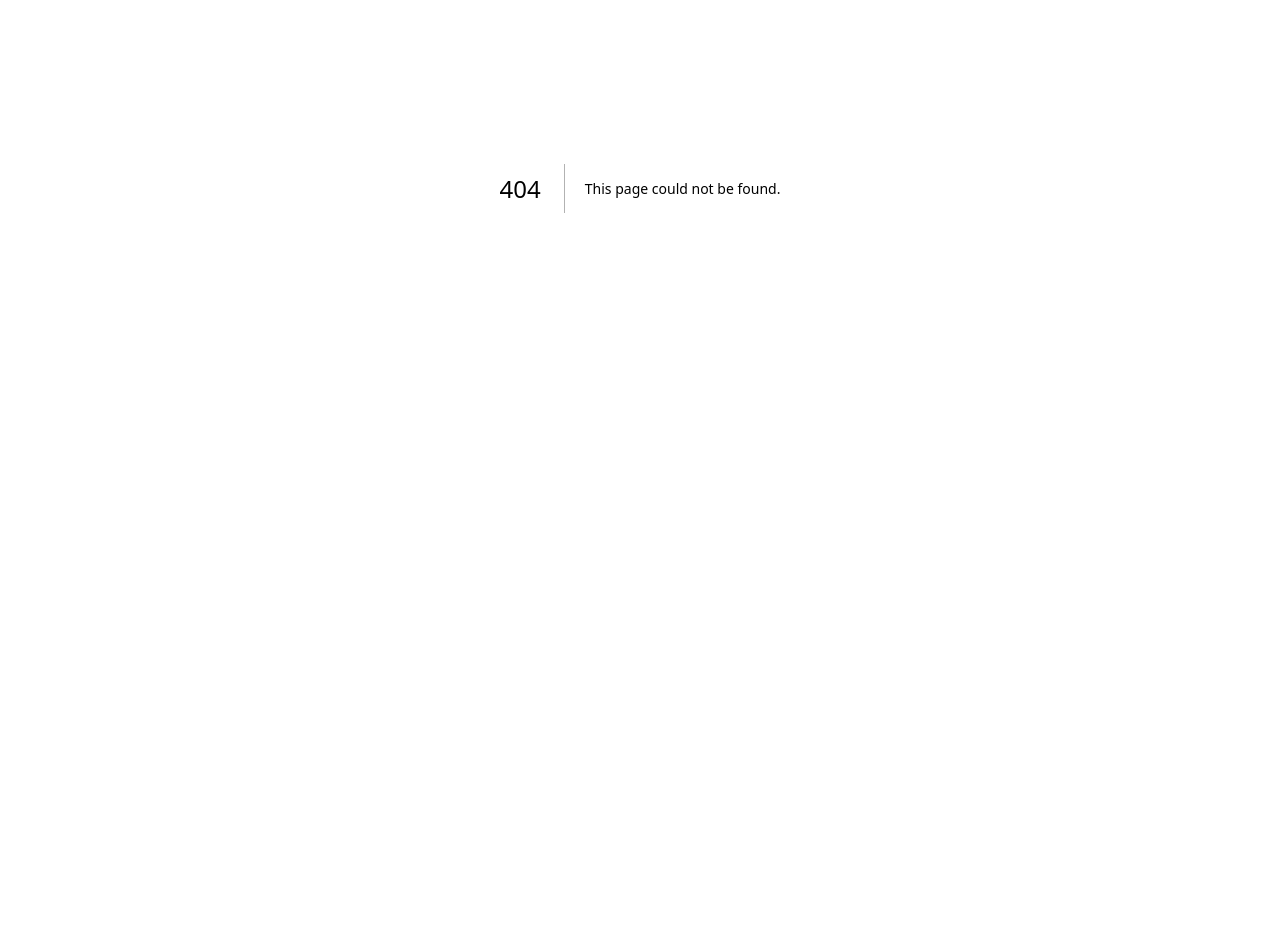
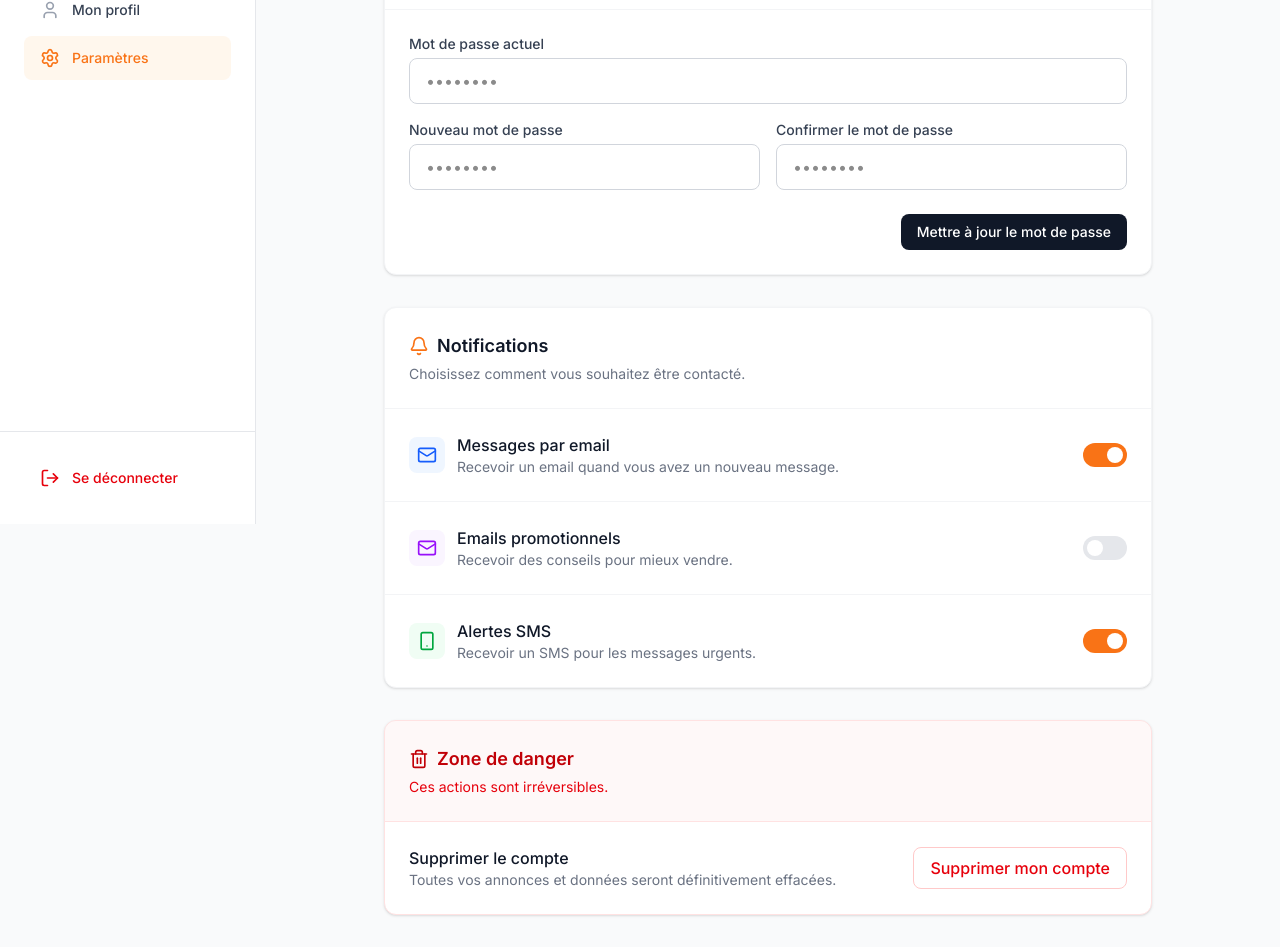
Before and after one commit to Lamiaker/sou9i, a Next.js app: page /dashboard/settings in a window 1280 px wide. Before the commit this address had no page. Shown: the part 340-1287 px from the top of the page. Before the commit the page ends 928 px from the top, so only its background shows below. Built offline with nearby package versions, Linux system fonts and the light colour scheme.

Commit message:
add The Settings Page

```diff
--- /dev/null
+++ b/app/dashboard/settings/page.tsx
@@ -0,0 +1,168 @@
+"use client";
+
+import { useState } from "react";
+import { Lock, Bell, Trash2, Save, Smartphone, Mail } from "lucide-react";
+
+export default function SettingsPage() {
+    const [isLoading, setIsLoading] = useState(false);
+    const [notifications, setNotifications] = useState({
+        emailMessages: true,
+        emailPromos: false,
+        smsAlerts: true,
+    });
+
+    const handleSave = () => {
+        setIsLoading(true);
+        setTimeout(() => setIsLoading(false), 1000);
+    };
+
+    const toggleNotification = (key: keyof typeof notifications) => {
+        setNotifications(prev => ({ ...prev, [key]: !prev[key] }));
+    };
+
+    return (
+        <div className="max-w-3xl mx-auto space-y-8">
+            <div>
+                <h1 className="text-2xl font-bold text-gray-900">Paramètres</h1>
+                <p className="text-gray-500">Gérez vos préférences de sécurité et de notifications.</p>
+            </div>
+
+            {/* Sécurité */}
+            <div className="bg-white rounded-xl shadow-sm border border-gray-100 overflow-hidden">
+                <div className="p-6 border-b border-gray-100">
+                    <h2 className="text-lg font-semibold text-gray-900 flex items-center gap-2">
+                        <Lock className="text-primary" size={20} />
+                        Sécurité
+                    </h2>
+                    <p className="text-sm text-gray-500 mt-1">Mettez à jour votre mot de passe pour sécuriser votre compte.</p>
+                </div>
+
+                <div className="p-6 space-y-4">
+                    <div>
+                        <label className="block text-sm font-medium text-gray-700 mb-1">Mot de passe actuel</label>
+                        <input
+                            type="password"
+                            className="w-full px-4 py-2.5 rounded-lg border border-gray-300 focus:ring-2 focus:ring-primary focus:border-transparent outline-none transition"
+                            placeholder="••••••••"
+                        />
+                    </div>
+                    <div className="grid grid-cols-1 sm:grid-cols-2 gap-4">
+                        <div>
+                            <label className="block text-sm font-medium text-gray-700 mb-1">Nouveau mot de passe</label>
+                            <input
+                                type="password"
+                                className="w-full px-4 py-2.5 rounded-lg border border-gray-300 focus:ring-2 focus:ring-primary focus:border-transparent outline-none transition"
+                                placeholder="••••••••"
+                            />
+                        </div>
+                        <div>
+                            <label className="block text-sm font-medium text-gray-700 mb-1">Confirmer le mot de passe</label>
+                            <input
+                                type="password"
+                                className="w-full px-4 py-2.5 rounded-lg border border-gray-300 focus:ring-2 focus:ring-primary focus:border-transparent outline-none transition"
+                                placeholder="••••••••"
+                            />
+                        </div>
+                    </div>
+                    <div className="pt-2 flex justify-end">
+                        <button
+                            onClick={handleSave}
+                            disabled={isLoading}
+                            className="bg-gray-900 hover:bg-black text-white px-4 py-2 rounded-lg text-sm font-medium transition disabled:opacity-70"
+                        >
+                            {isLoading ? "Mise à jour..." : "Mettre à jour le mot de passe"}
+                        </button>
+                    </div>
+                </div>
+            </div>
+
+            {/* Notifications */}
+            <div className="bg-white rounded-xl shadow-sm border border-gray-100 overflow-hidden">
+                <div className="p-6 border-b border-gray-100">
+                    <h2 className="text-lg font-semibold text-gray-900 flex items-center gap-2">
+                        <Bell className="text-primary" size={20} />
+                        Notifications
+                    </h2>
+                    <p className="text-sm text-gray-500 mt-1">Choisissez comment vous souhaitez être contacté.</p>
+                </div>
+
+                <div className="divide-y divide-gray-100">
+                    <div className="p-4 sm:p-6 flex items-center justify-between">
+                        <div className="flex items-center gap-3">
+                            <div className="p-2 bg-blue-50 text-blue-600 rounded-lg">
+                                <Mail size={20} />
+                            </div>
+                            <div>
+                                <p className="font-medium text-gray-900">Messages par email</p>
+                                <p className="text-sm text-gray-500">Recevoir un email quand vous avez un nouveau message.</p>
+                            </div>
+                        </div>
+                        <button
+                            onClick={() => toggleNotification('emailMessages')}
+                            className={`relative inline-flex h-6 w-11 items-center rounded-full transition-colors ${notifications.emailMessages ? 'bg-primary' : 'bg-gray-200'}`}
+                        >
+                            <span className={`inline-block h-4 w-4 transform rounded-full bg-white transition-transform ${notifications.emailMessages ? 'translate-x-6' : 'translate-x-1'}`} />
+                        </button>
+                    </div>
+
+                    <div className="p-4 sm:p-6 flex items-center justify-between">
+                        <div className="flex items-center gap-3">
+                            <div className="p-2 bg-purple-50 text-purple-600 rounded-lg">
+                                <Mail size={20} />
+                            </div>
+                            <div>
+                                <p className="font-medium text-gray-900">Emails promotionnels</p>
+                                <p className="text-sm text-gray-500">Recevoir des conseils pour mieux vendre.</p>
+                            </div>
+                        </div>
+                        <button
+                            onClick={() => toggleNotification('emailPromos')}
+                            className={`relative inline-flex h-6 w-11 items-center rounded-full transition-colors ${notifications.emailPromos ? 'bg-primary' : 'bg-gray-200'}`}
+                        >
+                            <span className={`inline-block h-4 w-4 transform rounded-full bg-white transition-transform ${notifications.emailPromos ? 'translate-x-6' : 'translate-x-1'}`} />
+                        </button>
+                    </div>
+
+                    <div className="p-4 sm:p-6 flex items-center justify-between">
+                        <div className="flex items-center gap-3">
+                            <div className="p-2 bg-green-50 text-green-600 rounded-lg">
+                                <Smartphone size={20} />
+                            </div>
+                            <div>
+                                <p className="font-medium text-gray-900">Alertes SMS</p>
+                                <p className="text-sm text-gray-500">Recevoir un SMS pour les messages urgents.</p>
+                            </div>
+                        </div>
+                        <button
+                            onClick={() => toggleNotification('smsAlerts')}
+                            className={`relative inline-flex h-6 w-11 items-center rounded-full transition-colors ${notifications.smsAlerts ? 'bg-primary' : 'bg-gray-200'}`}
+                        >
+                            <span className={`inline-block h-4 w-4 transform rounded-full bg-white transition-transform ${notifications.smsAlerts ? 'translate-x-6' : 'translate-x-1'}`} />
+                        </button>
+                    </div>
+                </div>
+            </div>
+
+            {/* Zone de danger */}
+            <div className="bg-white rounded-xl shadow-sm border border-red-100 overflow-hidden">
+                <div className="p-6 border-b border-red-100 bg-red-50/50">
+                    <h2 className="text-lg font-semibold text-red-700 flex items-center gap-2">
+                        <Trash2 size={20} />
+                        Zone de danger
+                    </h2>
+                    <p className="text-sm text-red-600 mt-1">Ces actions sont irréversibles.</p>
+                </div>
+
+                <div className="p-6 flex flex-col sm:flex-row items-start sm:items-center justify-between gap-4">
+                    <div>
+                        <p className="font-medium text-gray-900">Supprimer le compte</p>
+                        <p className="text-sm text-gray-500">Toutes vos annonces et données seront définitivement effacées.</p>
+                    </div>
+                    <button className="px-4 py-2 bg-white border border-red-200 text-red-600 font-medium rounded-lg hover:bg-red-50 transition whitespace-nowrap">
+                        Supprimer mon compte
+                    </button>
+                </div>
+            </div>
+        </div>
+    );
+}
```
